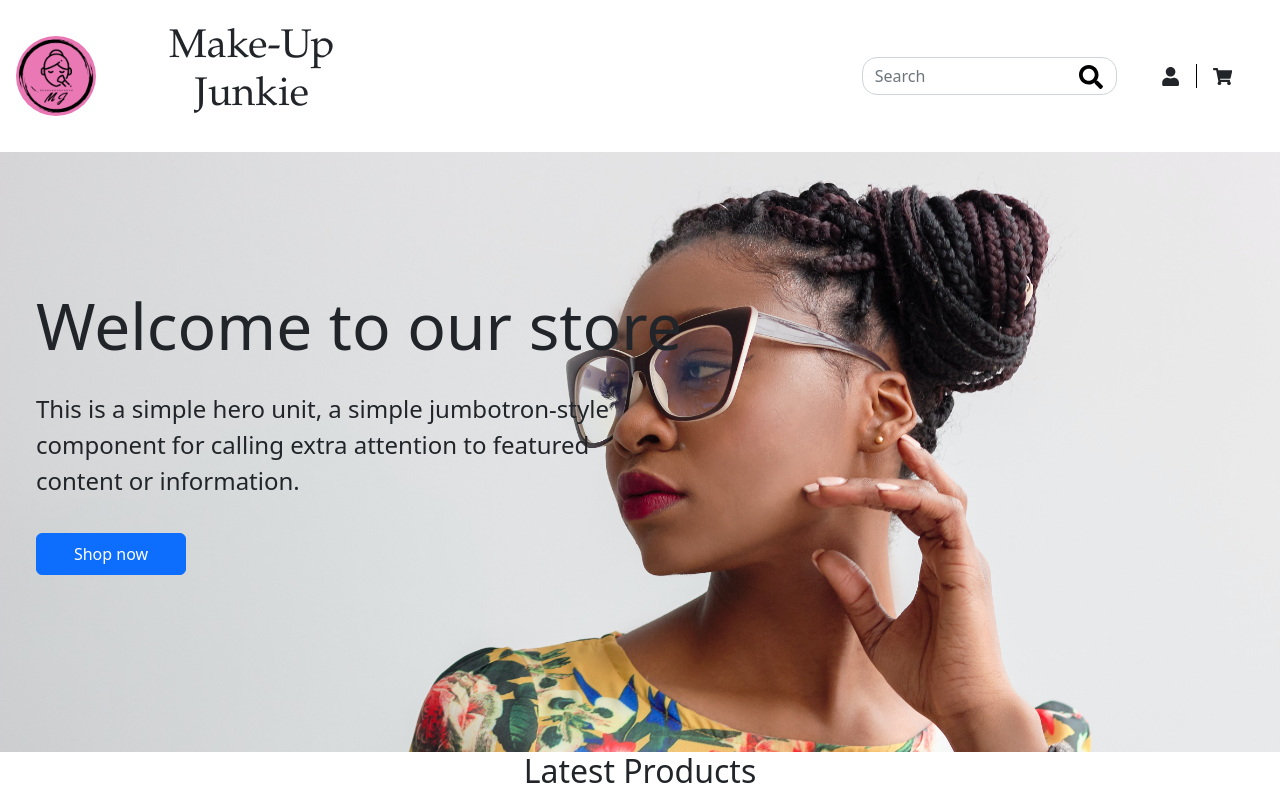
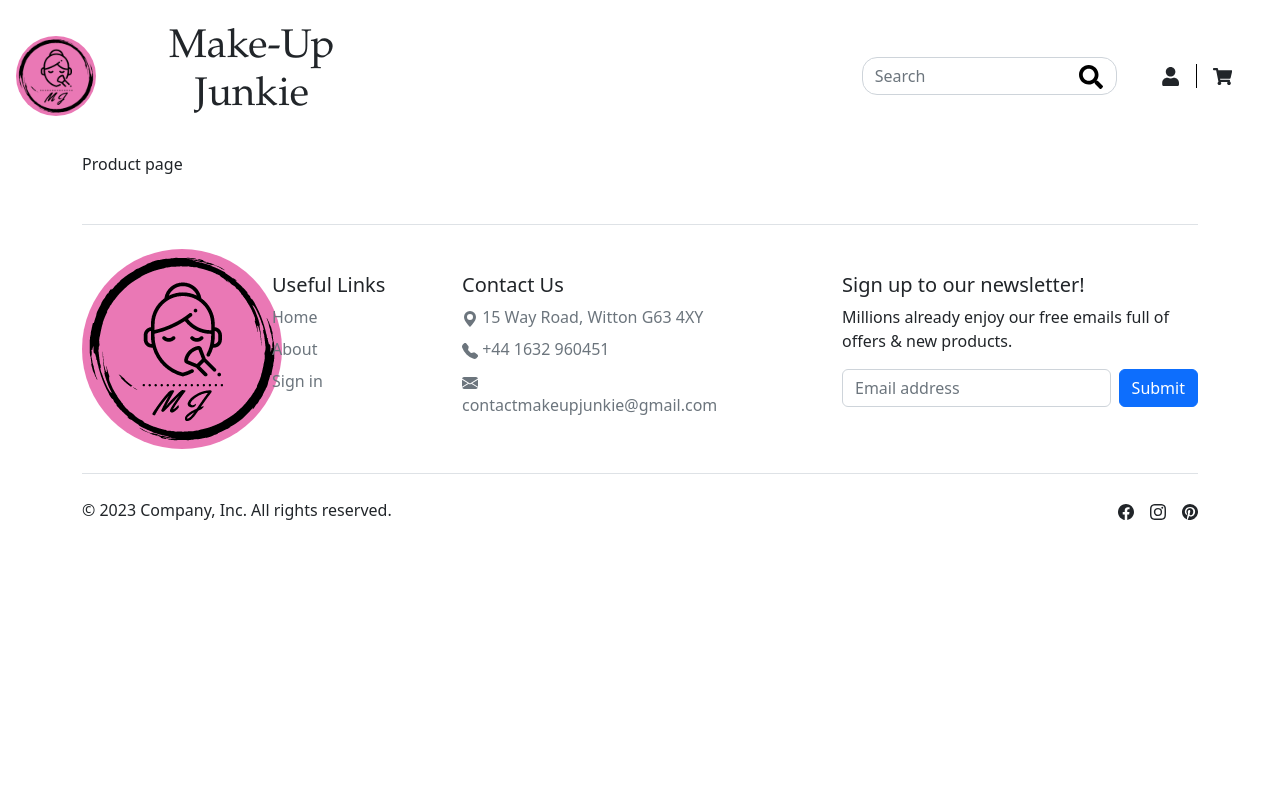
Before and after one commit to OlgaFelczak/eComReactApp, a React (Vite) app: page /Product in a window 1280 px wide. Shown: the top 796 px of the page. Built offline with nearby package versions, Linux system fonts and the light colour scheme; grey boxes are pictures that could not be loaded.

Commit message:
react-router

```diff
--- a/package.json
+++ b/package.json
@@ -15,6 +15,7 @@
     "react-dom": "^18.2.0",
     "react-hook-form": "^7.43.6",
     "react-icons": "^4.8.0",
+    "react-router-dom": "^6.9.0",
     "tailwindcss": "^3.2.7"
   },
   "devDependencies": {
--- a/src/App.jsx
+++ b/src/App.jsx
@@ -1,13 +1,26 @@
 import React from 'react';
+import { createBrowserRouter, RouterProvider } from 'react-router-dom';
 import Header from './components/Header';
 import Footer from './components/Footer';
 import Home from './pages/Home';
+import Product from './pages/Product';
+
+const router = createBrowserRouter([
+  {
+    path: '/',
+    element: <Home />,
+  },
+  {
+    path: 'Product',
+    element: <Product />,
+  },
+]);
 
 function App() {
   return (
     <div className='App'>
       <Header />
-      <Home />
+      <RouterProvider router={router} />
       <Footer />
     </div>
   );
--- /dev/null
+++ b/src/pages/Product.jsx
@@ -0,0 +1,12 @@
+import React from 'react';
+import products from '../products.json';
+
+const Product = () => {
+  return (
+    <div className='container'>
+      Product page
+    </div>
+  );
+};
+
+export default Product;
```
Also changed, not shown: 1 other file (tests, documents, lock files or other folders).
